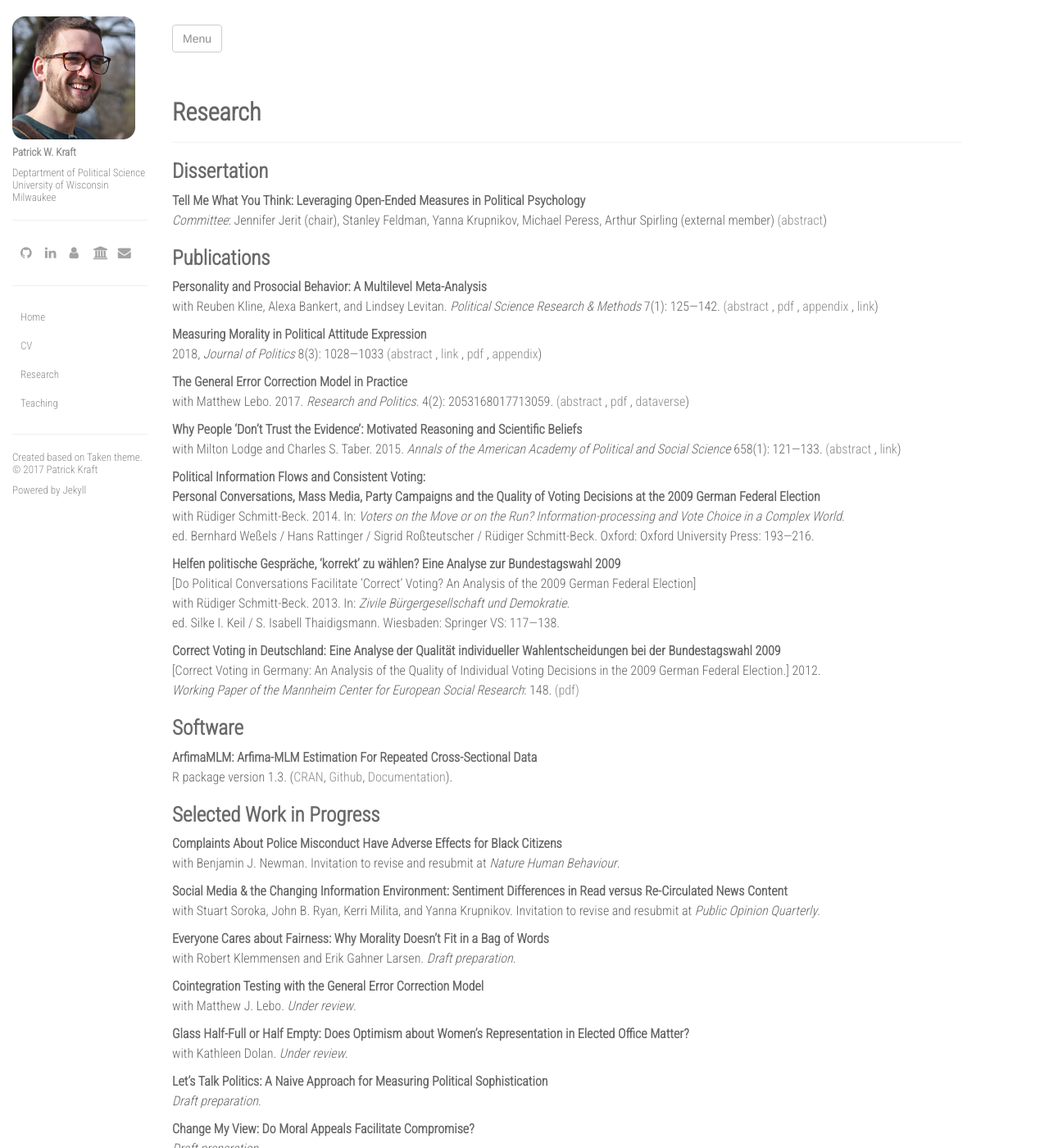
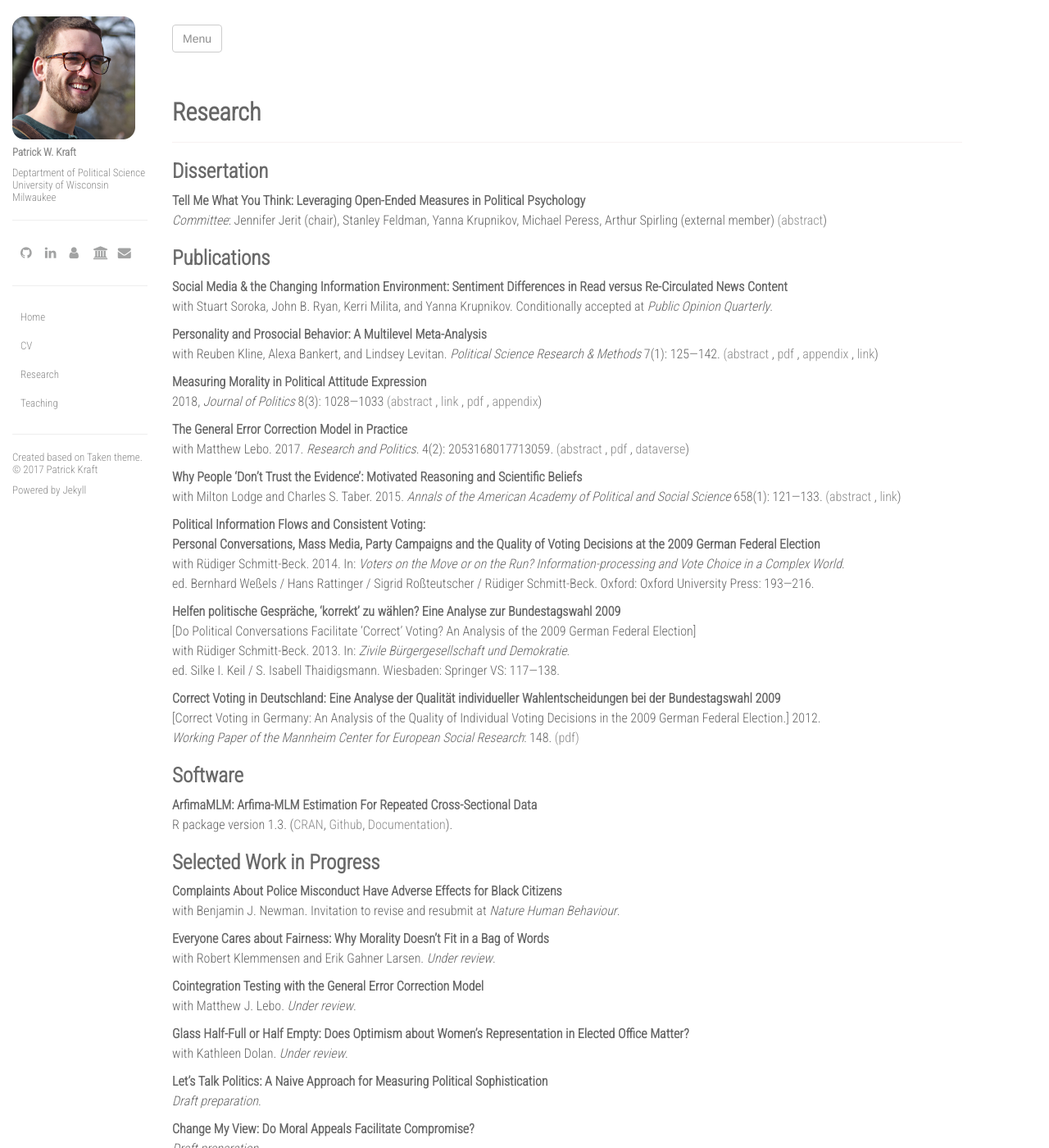
Before and after one commit to pwkraft/pwkraft-old.github.io, a Jekyll site: the page built from research.md, in a window 1280 px wide and 1400 px high. Shown: the whole window at 82% size. Built offline with Jekyll 4.4.1, drawn with Linux system fonts in a browser that asks for light colours; nearby versions of some CDN libraries; some of the changed lines change nothing that is shown.

Commit message:
minor updates

```diff
--- a/research.md
+++ b/research.md
@@ -18,6 +18,8 @@ _Committee_: Jennifer Jerit (chair), Stanley Feldman, Yanna Krupnikov, Michael P
 
 # Publications
 
+**Social Media & the Changing Information Environment: Sentiment Differences in Read versus Re-Circulated News Content** \\
+with Stuart Soroka, John B. Ryan, Kerri Milita, and Yanna Krupnikov. Conditionally accepted at _Public Opinion Quarterly_.
 
 **Personality and Prosocial Behavior: A Multilevel Meta-Analysis** \\
 with Reuben Kline, Alexa Bankert, and Lindsey Levitan. _Political Science Research & Methods_ 7(1): 125&#8212;142.
@@ -94,11 +96,8 @@ R package version 1.3. ([CRAN](https://CRAN.R-project.org/package=ArfimaMLM), [G
 **Complaints About Police Misconduct Have Adverse Effects for Black Citizens** \\
 with Benjamin J. Newman. Invitation to revise and resubmit at _Nature Human Behaviour_.
 
-**Social Media & the Changing Information Environment: Sentiment Differences in Read versus Re-Circulated News Content** \\
-with Stuart Soroka, John B. Ryan, Kerri Milita, and Yanna Krupnikov. Invitation to revise and resubmit at _Public Opinion Quarterly_.
-
 **Everyone Cares about Fairness: Why Morality Doesn't Fit in a Bag of Words** \\
-with Robert Klemmensen and Erik Gahner Larsen. _Draft preparation_.
+with Robert Klemmensen and Erik Gahner Larsen. _Under review_.
 
 **Cointegration Testing with the General Error Correction Model** \\
 with Matthew J. Lebo. _Under review_.
```
Also changed, not shown: 1 other file.
